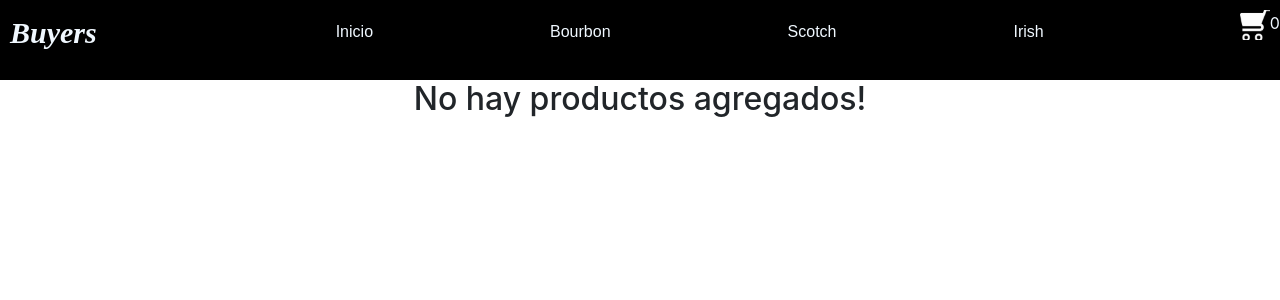
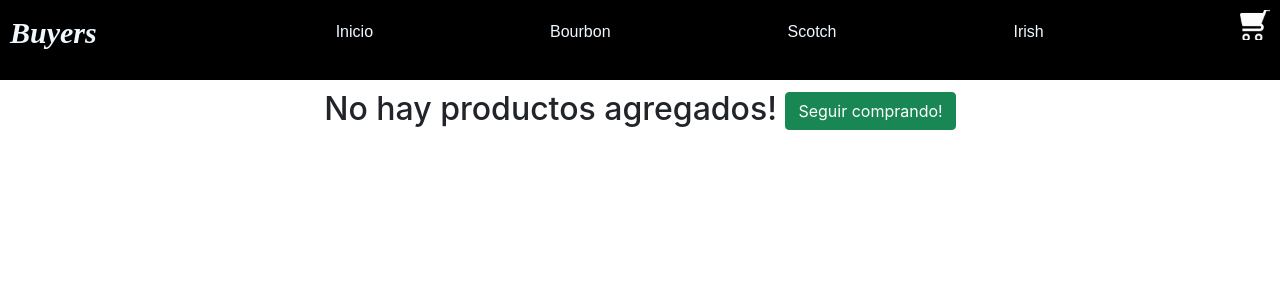
Before and after one commit to moka-web/my-ecommerce, a React (Create React App) app in the folder my-ecommerce/: page /cart in a window 1280 px wide. Shown: the top 300 px of the page. Built offline with nearby package versions, Linux system fonts and the light colour scheme; a web font is replaced by a local one.

Commit message:
Tecnicas de Rendering

```diff
--- a/my-ecommerce/src/Context/cartContext.js
+++ b/my-ecommerce/src/Context/cartContext.js
@@ -7,7 +7,6 @@ export const useCartContext = () => useContext(CartContext);
 export const CartProvider = ({children})=>{
         const [cartProducts , setCartProducts] = useState([]);
         const [productsCount , setProductsCount] = useState(0)
-
 
         const addItemsToCart = (item,quantity)=>{
             if (cartProducts.some(product => product.id === item.id)) {
@@ -19,32 +18,34 @@ export const CartProvider = ({children})=>{
                 };
                 setCartProducts(copyPaste);
                 setProductsCount(prev => prev + quantity)
-
             }else{
-
                 setCartProducts([...cartProducts,{...item,quantity}])
                 setProductsCount(prev => prev + quantity)}
+        }
 
+        const removeItems = (item) =>{
+            if (cartProducts.some(product => product.id === item.id)) {
+                const remove = cartProducts.filter((product) => product.id !== item.id);
+                setCartProducts(remove)
+                setProductsCount(prev => prev - item.quantity)
+            }
+        }
+
+        const clearCart = ()=>{
+            setCartProducts([])
+            setProductsCount(0)
         }
 
 
-
-        const removeItems = (item) =>{
-
-           const removed = cartProducts.filter(prod => prod.id === item.id)
-            setCartProducts(removed)
-
-        }
-
+        const finalPrice = cartProducts.reduce((prev,product) => prev +(product.Precio * product.quantity),0)
 
 
 
 
     return(
 
-        <CartContext.Provider value={{cartProducts,productsCount,addItemsToCart,removeItems}}>{children}</CartContext.Provider>
+        <CartContext.Provider value={{cartProducts,productsCount,addItemsToCart,removeItems,clearCart,finalPrice}}>{children}</CartContext.Provider>
 
-     )
-
+    )
 
 }
--- a/my-ecommerce/src/Data/Data.js
+++ b/my-ecommerce/src/Data/Data.js
@@ -4,76 +4,87 @@
     Tipo: 'Bourbon',
     Img:'https://images.pexels.com/photos/9387678/pexels-photo-9387678.jpeg?auto=compress&cs=tinysrgb&dpr=1&w=500',
     Stock:10,
-    Descripcion:'Jack Daniels Es una de las marcas de whiskey más famosas y queridas del mundo, esto se debe a su clásica presentación y que a pesar de su alta graduación alcohólica posee un gusto delicado y único. La historia musical de Tennessee relaciona directamente a este whiskey con el blues y el rock & roll, fue la bebida predilecta de Frank Sinatra y muchos otros ídolos del mundo de la música como los Rolling Stone'
+    Descripcion:'Jack Daniels Es una de las marcas de whiskey más famosas y queridas del mundo, esto se debe a su clásica presentación y que a pesar de su alta graduación alcohólica posee un gusto delicado y único. La historia musical de Tennessee relaciona directamente a este whiskey con el blues y el rock & roll, fue la bebida predilecta de Frank Sinatra y muchos otros ídolos del mundo de la música como los Rolling Stone',
+    Precio: 4697,
     },
     {id: 1,
     Producto: 'Chivas',
     Tipo: 'Scotch',
     Img:'https://images.pexels.com/photos/10821049/pexels-photo-10821049.jpeg?auto=compress&cs=tinysrgb&dpr=1&w=500',
     Stock:5,
-    Descripcion:'lorem ipsum'
+    Descripcion:'lorem ipsum',
+    Precio: 4750,
     },
     {id: 2,
     Producto: 'Johnny Walker',
     Tipo: 'Scotch',
     Img:'https://avatars.mds.yandex.net/i?id=bf39b5f94ef5942b7483ff6c79df522b-5578168-images-thumbs&n=13',
     Stock:8,
-    Descripcion:'lorem ipsum'
+    Descripcion:'lorem ipsum',
+    Precio: 4426,
     },
     {id: 3,
     Producto: 'Jameson',
     Tipo: 'Irish',
     Img:'https://avatars.mds.yandex.net/i?id=28fe2930ed06089d7d88869c62cd9300-4079166-images-thumbs&n=13',
     Stock:4,
-    Descripcion:'lorem ipsum'
+    Descripcion:'lorem ipsum',
+    Precio:3760,
     },
     { id:4,
     Producto: 'Glenfiddich',
     Tipo: 'Scotch',
     Img:'https://avatars.mds.yandex.net/i?id=33ac1dd5666bd3af5bc1a1e37aed0afb-4429870-images-thumbs&n=13',
     Stock:9,
-    Descripcion:'lorem ipsum'
+    Descripcion:'lorem ipsum',
+    Precio:9400,
     },
     {id:5,
     Producto: 'Jim beam',
     Tipo: 'Bourbon',
     Img:'https://yandex-images.clstorage.net/P4ui72U40/091178Gsv0/e_wh0Q_VotBKZv4lLNYu2sZrhcsRyV4kzFLjAmTTS4EBbSMoM8KiHzwEvv57QH-kyXFag0llscMACQAX4gfRpj6sZZ0Uy-3aS2b9KCXNJ93NY4rDFd1ZJpQF-AJslhaGTHspfVn_gjtMPsGaVDEP04B1AN5ILqiSWwA8ZfdgjcV42zPzLfLPyEFalxsF2wna8ha97S2OVk7ndLwuSbJ9olpadyFPy4w-azL2gWoeLPCvYiT9QDjNkmAFBVuQVK_ZSN8M4Sv37thIYaEbK_QLxfEJscAzl2Vy92SQE0yXRqVnQ307X_WSLE0Z4Kt1NRDxt0I3-UQ-zKFXJg9vnHKV42HROt42zenHQFKzDw_0AejHCqP5J4NQWvF1jC1UpEiSeF5CKm3CmQ9LLe2BcRUeypxZFuBXH-2EeCUadZ9ckP1_xRHlLd_P9FRypgg-4AjV-wuz-CKJZUrWfZk2T6tju15_WAto7bAsZRHAmF45NOyzXQvIRCHUhV0iDnKPR4rYaPomwgzT3vFDUooaNP0z7PUzuOIuvFpO_FuaLHSnaa1WTVcPTsiEH0E52pJyPCjrjnsY9msg5KFsAQlVk2eT027rMP85zdTze0K7GgXbA-baEb_9N5VxadJetRNElnqZQV5HNmvZmz5ZKtitcAcl3ItZGPNEP9WcUj0maJlzvdlq0A37B8jJ8G1DuTUXwjjY9zyFyA6gWV32UrAKRZ9AqUVbUT1QxqUeSjf5m1QUCPCsdib7ZxLzuXweKHWHeZzZSd8l2j739u5icZwYA_cw3eYBhtwXi2J56HuvLkOfTo1tU2I9TNOxEGwt7a12Gi3Im30M0Uc3w4J1KihTjkadz3n-AOMyw9b6YVCfPin8AvntJqrYApJ9Qcd-mxZSrUK1cE1SP0_wui1JLNufaicq5J1yJvBkGdC6YTQSdKZ2juJj1z7lOuXH1F9vmRMO9ivv3CmaxyOBWlLCYqkib48',
     Stock:9,
-    Descripcion:'lorem ipsum'
+    Descripcion:'lorem ipsum',
+    Precio:3444,
     },
     { id:6,
     Producto: 'Macallan',
     Tipo: 'Scotch',
     Img:'https://roblawson.com/wp-content/uploads/2021/01/RL_The_Macallan_SO18_W3_NEAT-1024x767-1.jpg',
     Stock:9,
-    Descripcion:'lorem ipsum'
+    Descripcion:'lorem ipsum',
+    Precio:18400,
     },
     { id:7,
     Producto: 'Talisker',
     Tipo: 'Scotch',
     Img:'https://i.insider.com/5a390bdf7101ad373c17ccf2?width=1999',
     Stock:9,
-    Descripcion:'lorem ipsum'
+    Descripcion:'lorem ipsum',
+    Precio:9500,
     },
     { id:8,
     Producto: 'Ballantines',
     Tipo: 'Scotch',
     Img:'http://static.tildacdn.com/tild6666-3065-4437-b763-313134343061/ballantines_web.jpg',
     Stock:9,
-    Descripcion:'lorem ipsum'
+    Descripcion:'lorem ipsum',
+    Precio:4000,
     },
     { id:9,
     Producto: 'Buchanans',
     Tipo: 'Scotch',
     Img:'https://pro2-bar-s3-cdn-cf.myportfolio.com/5166cb0cbe46a88f97b45aa567b9db89/b89c33c3-16a7-4edf-9c6a-2e5b59abe0a7_rw_3840.jpg?h=5f60255b6c5a96f938767fb8864c3043',
     Stock:9,
-    Descripcion:'lorem ipsum'
+    Descripcion:'lorem ipsum',
+    Precio:4890,
     },
     { id:10,
     Producto: 'Wild turkey',
     Tipo: 'Bourbon',
     Img:'https://forumsamogon.ru/wp-content/uploads/9/8/3/983d6eececda945ff14e597edd893858.jpg',
     Stock:9,
-    Descripcion:'lorem ipsum'
+    Descripcion:'lorem ipsum',
+    Precio:4900,
     },
 ]
--- /dev/null
+++ b/my-ecommerce/src/components/Cart/Cart.css
@@ -0,0 +1,18 @@
+.CartImg{
+    object-fit: cover;
+}
+
+.cartButtonController{
+    margin: 5px;
+    height: 40px;
+    display: flex;
+    flex-direction: row-reverse;
+    margin-top: 5px;
+}
+
+
+.cartController{
+    display: flex;
+    margin-top: 10px;
+
+}
--- a/my-ecommerce/src/components/Cart/Cart.js
+++ b/my-ecommerce/src/components/Cart/Cart.js
@@ -3,30 +3,47 @@ import ListGroup from 'react-bootstrap/ListGroup'
 import ListGroupItem from 'react-bootstrap/ListGroupItem'
 import { CartContext } from "../../Context/cartContext"
 import { Fragment, useContext } from "react"
+import  './Cart.css'
+import { Link } from 'react-router-dom'
 
 export const Cart = () =>{
-    const {cartProducts,removeItems} = useContext(CartContext);
+    const {cartProducts,removeItems,clearCart,finalPrice} = useContext(CartContext);
 
 return (
     <>
+        <div className='container'>
+            <div className='row cartController'>
+                {cartProducts.length === 0 ? (<h2>No hay productos agregados! <Link to={"/"}>
+                    <button className='btn btn-success'>Seguir comprando!</button></Link> </h2> )
+                    :(cartProducts.map((prod)=>{
+                    return(
+                        <div className='col-md-3'>
+                            <Card style={{ width: '18rem'}}>
+                                <Card.Img className='CartImg' variant="top" src={prod.Img} style={{ height: '300px'}} />
+                                <Card.Body>
+                                    <Card.Title>{prod.Producto}</Card.Title>
+                                </Card.Body>
+                                <ListGroup className="list-group-flush">
+                                    <ListGroupItem>{prod.quantity}</ListGroupItem>
+                                    <ListGroupItem>Precio por unidad: ${prod.Precio}</ListGroupItem>
+                                    <ListGroupItem>Precio por cantidad: ${prod.quantity * prod.Precio}</ListGroupItem>
+                                </ListGroup>
 
-        {cartProducts.length === 0 ? (<h2>No hay productos agregados!</h2>) :(cartProducts.map((prod)=>{
-
-            return(
-               <>
-              <h2>{prod.Producto}</h2>
-              <img src={prod.Img} ></img>
-              <h3>{prod.quantity}</h3>
-              <button onClick={(prod)=>removeItems(prod)}>eliminar producto</button>
-              </>
-            )
-
-            }))}
-
-
-
-
-
+                                <button onClick={() =>removeItems(prod)}>eliminar producto</button>
+                            </Card>
+                        </div>)
+                    }))}
+            </div>
+        </div>
+        {cartProducts.length>0 &&
+        (   <div className='cartButtonController'>
+                <button className=' clearCartButton btn btn-danger' onClick={clearCart}>vaciar carrito</button>
+                <div className='btn btn-warning'>Precio Total: ${finalPrice}</div>
+                <Link to={"/"}>
+                    <button className='btn btn-success'>Seguir comprando!</button>
+                </Link>
+            </div>)
+        }
     </>
 )
 
--- a/my-ecommerce/src/components/ItemDetail/ItemDetail..js
+++ b/my-ecommerce/src/components/ItemDetail/ItemDetail..js
@@ -6,12 +6,12 @@ import { CartContext } from "../../Context/cartContext"
 import { useContext } from "react"
 
 
-export const ItemDetail = ({id,Producto,Tipo,Descripcion,Img,Stock})=>{
+export const ItemDetail = ({id,Producto,Tipo,Descripcion,Img,Stock,Precio})=>{
     const {addItemsToCart,productsCount} = useContext(CartContext);
 
 
     const handleItemCount = (e)=>{
-        addItemsToCart({id,Producto,Tipo,Descripcion,Img,Stock},e)
+        addItemsToCart({id,Producto,Tipo,Descripcion,Img,Stock,Precio},e)
     }
 
 
--- a/my-ecommerce/src/components/Navbar/Navbar.js
+++ b/my-ecommerce/src/components/Navbar/Navbar.js
@@ -1,6 +1,6 @@
 import './Navbar.css'
 import {Carrito} from '../carrito/Carrito';
-import { NavLink } from 'react-router-dom';
+import { NavLink,Link } from 'react-router-dom';
 import { CartContext } from '../../Context/cartContext';
 import { useContext } from 'react';
 
@@ -30,7 +30,9 @@ export const Navbar = () =>{
                 </li>
 
             </ul>
+            <Link to={"/cart"}>
             <Carrito count={productsCount}/>
+            </Link>
         </nav>
     </header>
 );
--- a/my-ecommerce/src/components/carrito/Carrito.js
+++ b/my-ecommerce/src/components/carrito/Carrito.js
@@ -1,13 +1,14 @@
-
+import { useContext } from 'react';
 import carrito from '../assets/carrito-white.png'
-
+import { CartContext } from '../../Context/cartContext';
 import './Carrito.css'
 
 export const Carrito = ({count}) =>{
+    const {productsCount} = useContext(CartContext);
     return(
         <div className=" CartWidget">
             <img src={carrito} className="cart" />
-            <span className='spanCount'>{count}</span>
+            {productsCount > 0 &&  <span className='spanCount'>{count}</span> }
         </div>
     )
 
```
